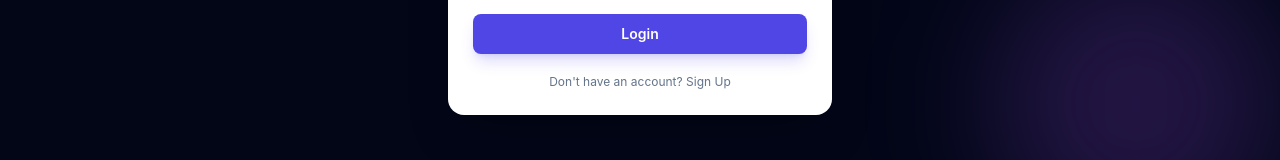
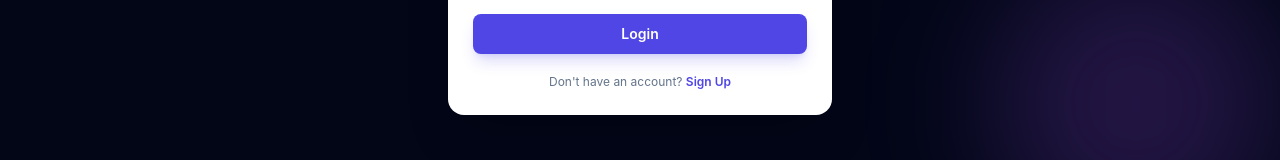
Before and after one commit to Rohama-Majeed7/my_posts_frontend, a React (Vite) app: page /login in a window 1280 px wide. Shown: the part 553-713 px from the top of the page. Built offline with nearby package versions, Linux system fonts and the light colour scheme.

Commit message:
localization set

```diff
--- a/src/components/Login.jsx
+++ b/src/components/Login.jsx
@@ -190,8 +190,9 @@ const Login = () => {
             <NavLink
               to="/"
               className="font-semibold text-indigo-600 transition hover:text-indigo-700 hover:underline"
-            ></NavLink>
-            {t("login.signup")}
+            >
+              {t("login.signup")}
+            </NavLink>
           </p>
         </form>
       </section>
--- a/src/i18n/locales/ur/translation.json
+++ b/src/i18n/locales/ur/translation.json
@@ -12,7 +12,7 @@
     "passwordRequired": "پاس ورڈ درکار ہے",
     "passwordTooShort": "پاس ورڈ کم از کم 6 حروف کا ہونا چاہیے",
     "creatingAccount": "اکاؤنٹ بنا رہا ہے...",
-    "alreadyHaveAccount": "پہلے سے اکاؤنٹ ہے؟ لاگ ان کریں",
+    "alreadyHaveAccount": "پہلے سے اکاؤنٹ ہے؟   ",
     "login": "لاگ ان کریں"
   },
   "login": {
@@ -25,7 +25,7 @@
     "invalidEmail": "براہ کرم ایک درست ای میل ایڈریس درج کریں",
     "password": "پاس ورڈ",
     "rememberMe": "مجھے یاد رکھیں",
-    "dontHaveAccount":"اکاؤنٹ نہیں ہے؟ یں",
+    "dontHaveAccount": "اکاؤنٹ نہیں ہے؟ ",
     "signup": "سائن اپ کریں",
     "loggingIn": "لاگ ان ہو رہا ہے...",
     "emailRequired": "ای میل درکار ہے",
```
Lines whose indentation alone changed are shown as unchanged.
